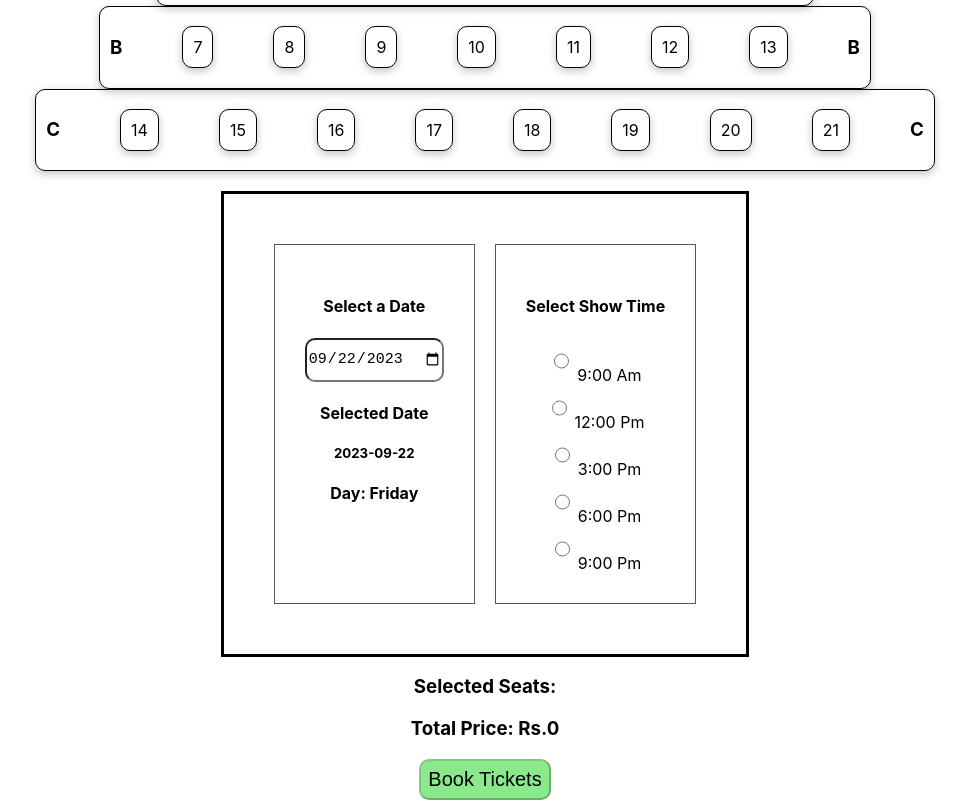
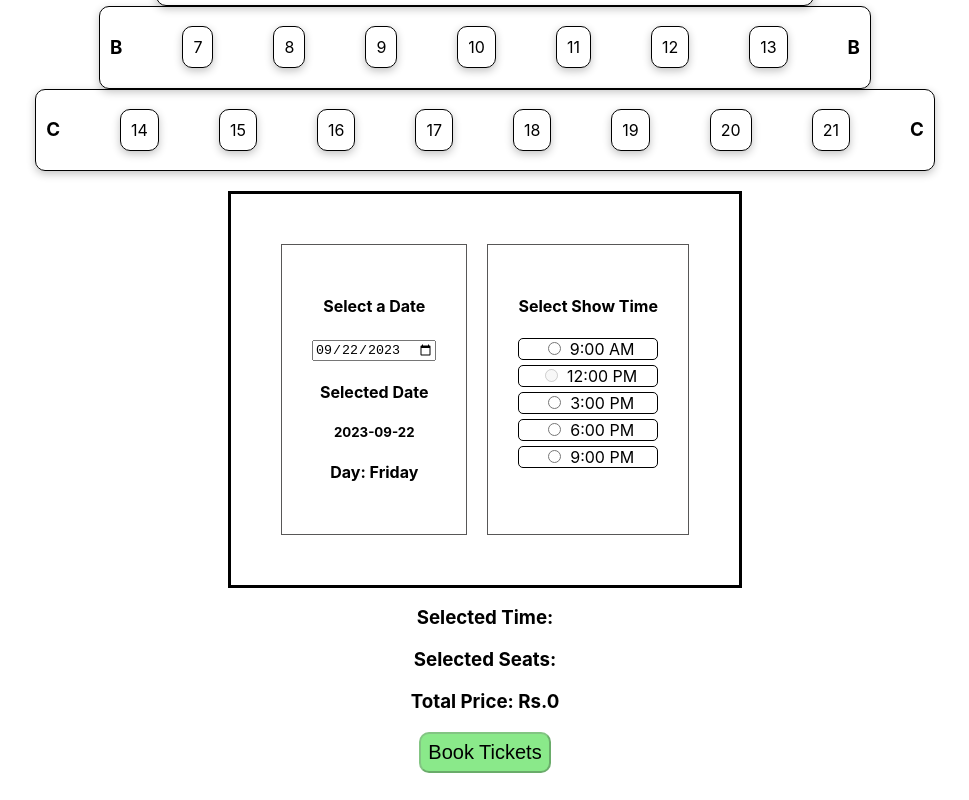
Before and after one commit to Swapnilchavan13/ticketbooking, a React (Create React App) app in the folder ticketbooking/: page / in a window 1280 px wide. Shown: the part 1445-2245 px from the top of the page, without its empty margins (155-1124 px from the left). After the commit the page ends 2218 px from the top, so only its background shows below. Built offline with nearby package versions, Linux system fonts and the light colour scheme; no server answers.

Commit message:
update of show time

```diff
--- a/ticketbooking/src/Components/BookingDeatils.jsx
+++ b/ticketbooking/src/Components/BookingDeatils.jsx
@@ -11,6 +11,7 @@ export const BookingDetails = () => {
   const [isMobileNumberValid, setIsMobileNumberValid] = useState(false); // Add state for mobile number validity
   const [tid, setTid] = useState('');
   const [selecteddate, setselecteDate]= useState()
+  const [selectedshow, setsSelectedshow] =useState('')
 
   useEffect(() => {
     // Retrieve data from localStorage
@@ -18,6 +19,10 @@ export const BookingDetails = () => {
     setselecteDate(storedData.selectedDate || '')
     setSelectedSeats(storedData.selectedSeats || []);
     setTotalAmount(storedData.totalAmount || 0);
+
+
+    const selectedtime = localStorage.getItem('selectedShowTime')
+    setsSelectedshow(selectedtime)
 
     // Retrieve booked seats from localStorage
     const storedBookedSeats = JSON.parse(localStorage.getItem('bookedSeats') || '[]');
@@ -104,7 +109,7 @@ export const BookingDetails = () => {
       <div>
         <h3>Movie Name: Mission Raniganj</h3>
         <h4>
-          Selected  Seats:{' '}
+          Selected Seats:{' '}
           {selectedSeats.map((seatNumber) => (
             <span
               key={seatNumber}
@@ -114,6 +119,7 @@ export const BookingDetails = () => {
             </span>
           ))}
         </h4>
+        <h4>Show Time: {selectedshow}</h4>
         <h3>Total Amount: Rs.{totalAmount}</h3>
       </div>
       <h2>Scan And Pay The Amount</h2>
@@ -121,6 +127,7 @@ export const BookingDetails = () => {
       <br />
       <h4 htmlFor="mobileNumber">Mobile Number</h4>
         <input
+        className='inputmob'
           type="tel"
           placeholder="Enter Mobile Number"
           name="mobileNumber"
@@ -130,7 +137,7 @@ export const BookingDetails = () => {
           required
         />
       <h4 htmlFor="mobileNumber">Enter UPI Ref Number</h4>
-      <input placeholder='Enter 12 Digit UPI Ref No.' onChange={(e) => setTid(e.target.value)} value={tid} type="number" /><br />
+      <input className='inputmob' placeholder='Enter 12 Digit UPI Ref No.' onChange={(e) => setTid(e.target.value)} value={tid} type="number" /><br />
       <br />
       <button onClick={handlePayment} disabled={!isMobileNumberValid}>
         Enter UPI Reference Number
--- a/ticketbooking/src/Components/BookingSystem.jsx
+++ b/ticketbooking/src/Components/BookingSystem.jsx
@@ -1,7 +1,6 @@
 import React, { useState, useEffect } from 'react';
 import { useNavigate } from 'react-router-dom';
 import axios from 'axios';
-// import logovideo from '../Components'
 import './All.css';
 
 const Seat = ({ seatNumber, isSelected, isBooked, onSelect }) => {
@@ -30,6 +29,37 @@ export const BookingSystem = () => {
   const [selectedSeats, setSelectedSeats] = useState([]);
   const [bookedSeats, setBookedSeats] = useState([]);
   const [selectedDate, setSelectedDate] = useState( new Date().toISOString().slice(0, 10)); // Add selected date state variable
+
+
+ /////////show time///////
+ const [selectedShowTime, setSelectedShowTime] = useState(null);
+ const [showTimes, setShowTimes] = useState([
+   { value: "9am", label: "9:00 AM" },
+   { value: "12pm", label: "12:00 PM" },
+   { value: "3pm", label: "3:00 PM" },
+   { value: "6pm", label: "6:00 PM" },
+   { value: "9pm", label: "9:00 PM" },
+ ]);
+
+ useEffect(() => {
+
+    // Disable the radio buttons for show times that have already passed
+    const updatedShowTimes = showTimes.map((time) => {
+      const showTime = new Date()
+      const currentTime = showTime.getHours()-12
+      // console.log(currentTime)
+      time.disabled = time.value[0] <= currentTime;
+      console.log(time)
+      return time;
+    });
+
+   setShowTimes(updatedShowTimes);
+ }, []);
+
+ const handleShowTimeChange = (event) => {
+   setSelectedShowTime(event.target.value);
+ };
+ /////////
 
   const apiget = [
     'http://62.72.59.146:8000/booked-monday',
@@ -104,6 +134,20 @@ const fetchBookedSeatsFromAPI = async (dayy) => {
 
   const BookTicket = () => {
     // Only navigate to details if at least one seat is selected
+
+    if (selectedShowTime) {
+      // Save the selected show time in local storage
+      localStorage.setItem("selectedShowTime", selectedShowTime);
+
+      // You can also display a confirmation message or perform other actions here
+      alert(`Selected show time: ${selectedShowTime}`);
+    } else {
+      // Handle the case where no show time is selected
+      alert("Please select a show time");
+    }
+
+
+
     if (selectedSeats.length > 0) {
       navigate('/details');
     }
@@ -134,7 +178,7 @@ const fetchBookedSeatsFromAPI = async (dayy) => {
       <br />
       <img src={movie[1]} width={"700px"} alt="" />
       <h2 className="screen">Screen</h2>
-      <h2>Movie Name: {moviename[1]}</h2>
+      <h2 className='moviename'>Movie Name: {moviename[1]}</h2>
 
 
       <div className='seatindication'>
@@ -174,7 +218,7 @@ const fetchBookedSeatsFromAPI = async (dayy) => {
     ))}
   <h3>B</h3>
   </div>
-  <div className="column">
+  <div id='c3' className="column">
   <h3>C</h3>
     {[...Array(8).keys()].map((seatNumber) => (
       <Seat
@@ -212,32 +256,35 @@ const fetchBookedSeatsFromAPI = async (dayy) => {
       )}
 
 </div>
-      <div className='selectshow'>
-        <h4>Select Show Time</h4>
-        <div className='showtime'>
-        <input type="radio" />
-        <label>9:00 Am</label>
+
+
+
+
+<div className='selectshow'>
+      <h4>Select Show Time</h4>
+      {showTimes.map((time) => (
+        <div className='showtime' key={time.value}>
+          <input
+            type="radio"
+            name="showTime"
+            value={time.value}
+            checked={selectedShowTime === time.value}
+            onChange={handleShowTimeChange}
+            disabled={time.disabled}
+          />
+          <label>{time.label}</label>
         </div>
-        <div className='showtime'>
-        <input type="radio" />
-        <label>12:00 Pm</label>
-        </div>
-        <div className='showtime'>
-        <input type="radio" />
-        <label>3:00 Pm</label>
-        </div>
-        <div className='showtime'>
-        <input type="radio" />
-        <label>6:00 Pm</label>
-        </div>
-        <div className='showtime'>
-        <input type="radio" />
-        <label>9:00 Pm</label>
-        </div>
-      </div>
+      ))}
+      {/* <button onClick={handleSaveToLocalStorage}>Save to Local Storage</button> */}
+    </div>
+
+
+
+
 
       </div>
       <div className="selected-seats">
+        <h3>Selected Time: {selectedShowTime}</h3>
         <h3>Selected Seats: {selectedSeats.join(', ')}</h3>
         <h3>Total Price: Rs.{calculateTotalPrice()}</h3>
       </div>
```
Also changed, not shown: ticketbooking/src/Components/All.css.
